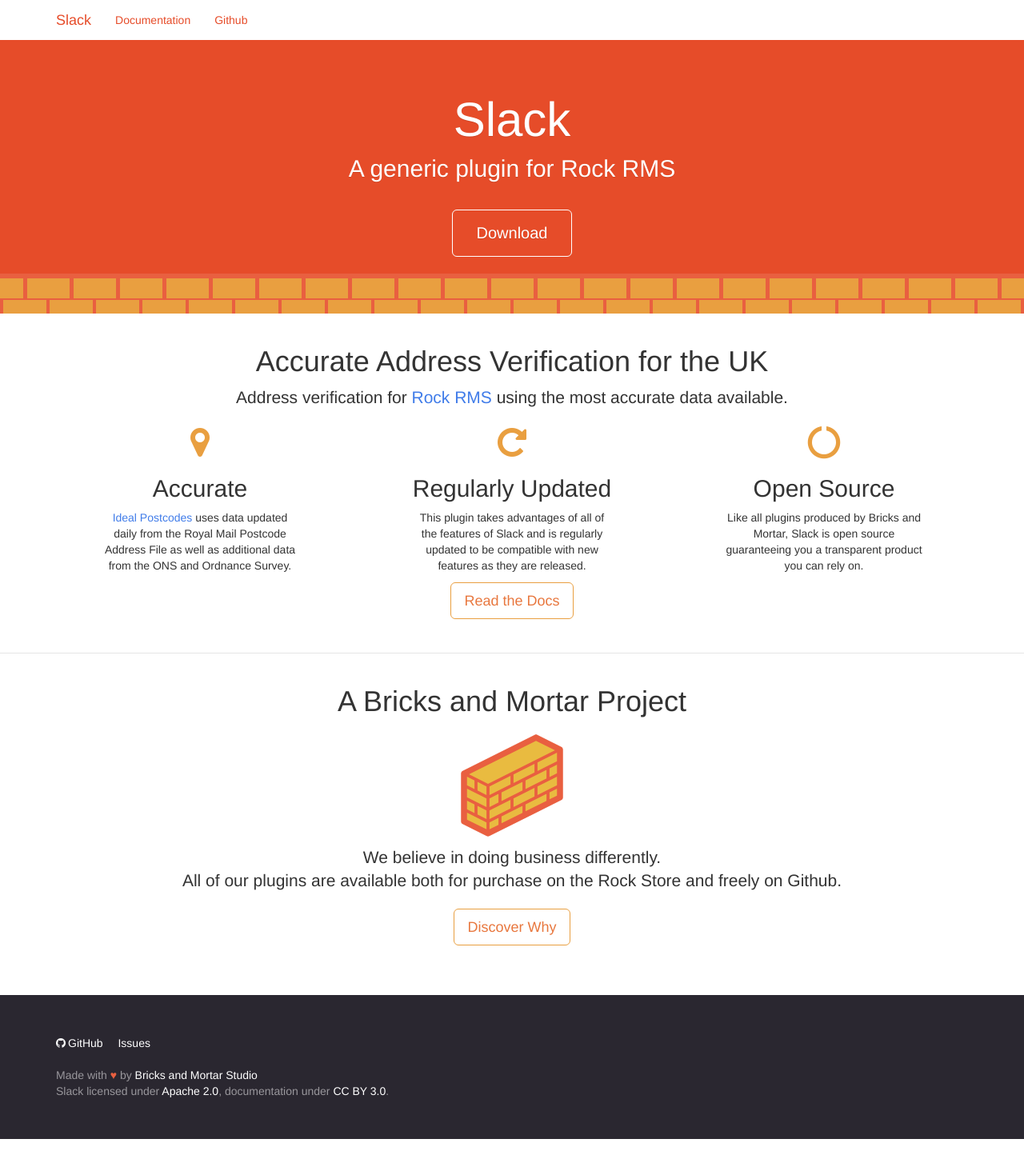
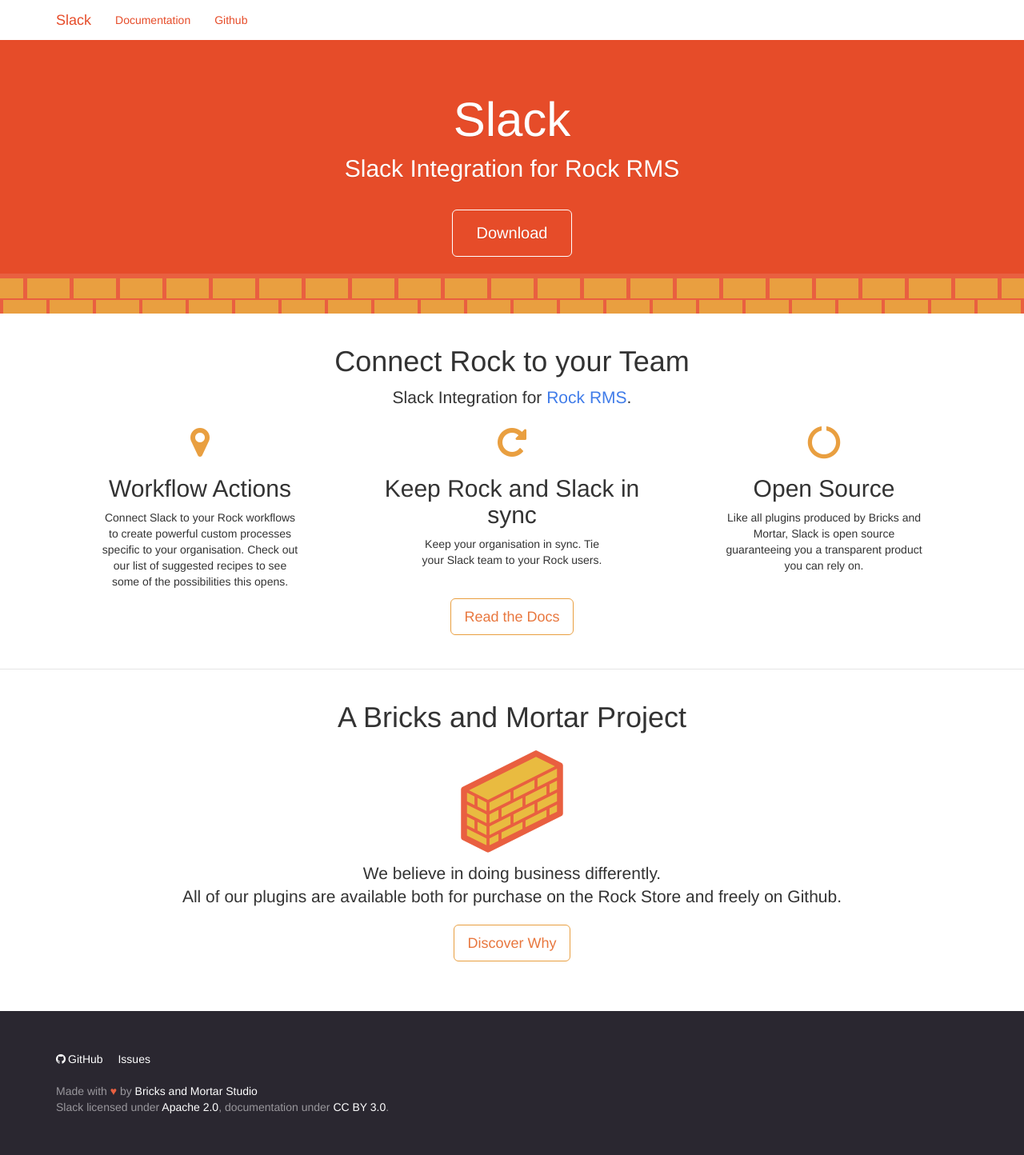
Before and after one commit to BricksandMortar/SendSlackMesssage, a Jekyll site: the page built from index.html, in a window 1280 px wide. Shown: the whole page at 80% size. Built offline with Jekyll 4.4.1, drawn with Linux system fonts in a browser that asks for light colours; nearby versions of some CDN libraries.

Commit message:
Changes to the index

```diff
--- a/index.html
+++ b/index.html
@@ -1,23 +1,23 @@
 ---
 layout: home
 title: Home
-description: A generic plugin for Rock RMS
+description: Slack Integration for Rock RMS
 download: true
 ---
-<h1>Accurate Address Verification for the UK</h2>
-<p class="lead">Address verification for <a href="http://rockrms.com">Rock RMS</a> using the most accurate data available.</p>
+<h1>Connect Rock to your Team</h2>
+<p class="lead">Slack Integration for <a href="http://rockrms.com">Rock RMS</a>.</p>
 
 <div class="row">
   <div class="col-md-4">
 
     <i class="fa fa-map-marker fa-3x"></i>
-    <h2>Accurate</h2>
-    <p><a href="http://ideal-postcodes.co.uk">Ideal Postcodes</a> uses data updated daily from the Royal Mail Postcode Address File as well as additional data from the ONS and Ordnance Survey.</p>
+    <h2>Workflow Actions</h2>
+    <p>Connect Slack to your Rock workflows to create powerful custom processes specific to your organisation. Check out our list of suggested recipes to see some of the possibilities this opens.</p>
   </div>
   <div class="col-md-4">
     <i class="fa fa-repeat fa-3x"></i>
-    <h2>Regularly Updated</h2>
-    <p>This plugin takes advantages of all of the features of {{site.name}} and is regularly updated to be compatible with new features as they are released.</p>
+    <h2>Keep Rock and Slack in sync</h2>
+    <p>Keep your organisation in sync. Tie your Slack team to your Rock users.</p>
   </div>
   <div class="col-md-4">
     <i class="fa fa-circle-o-notch fa-3x"></i>
```
